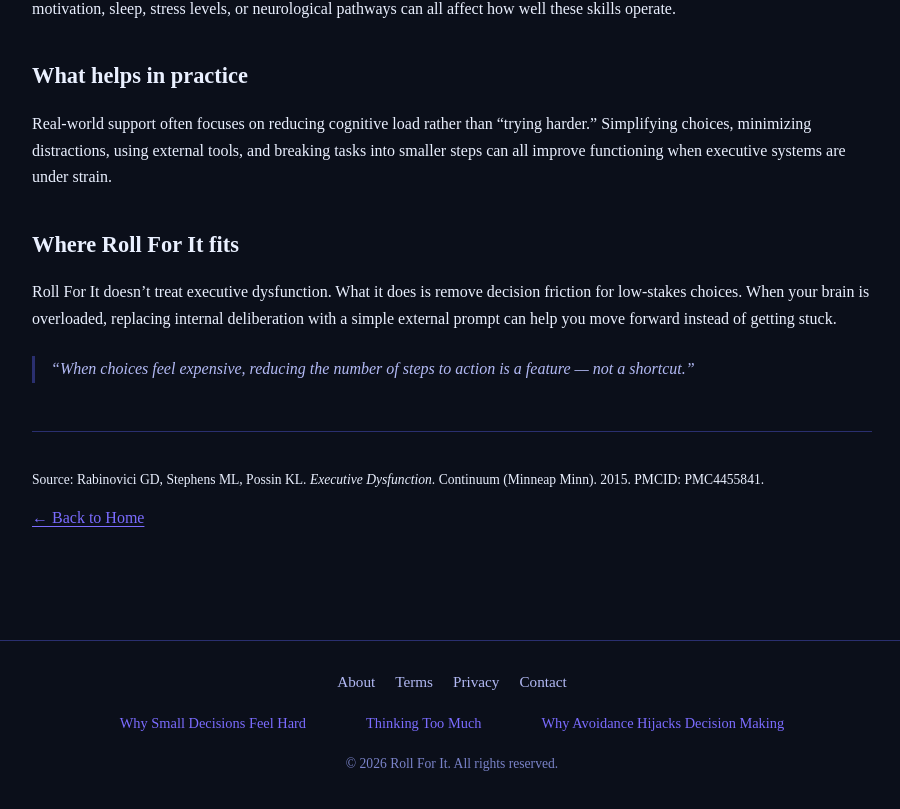
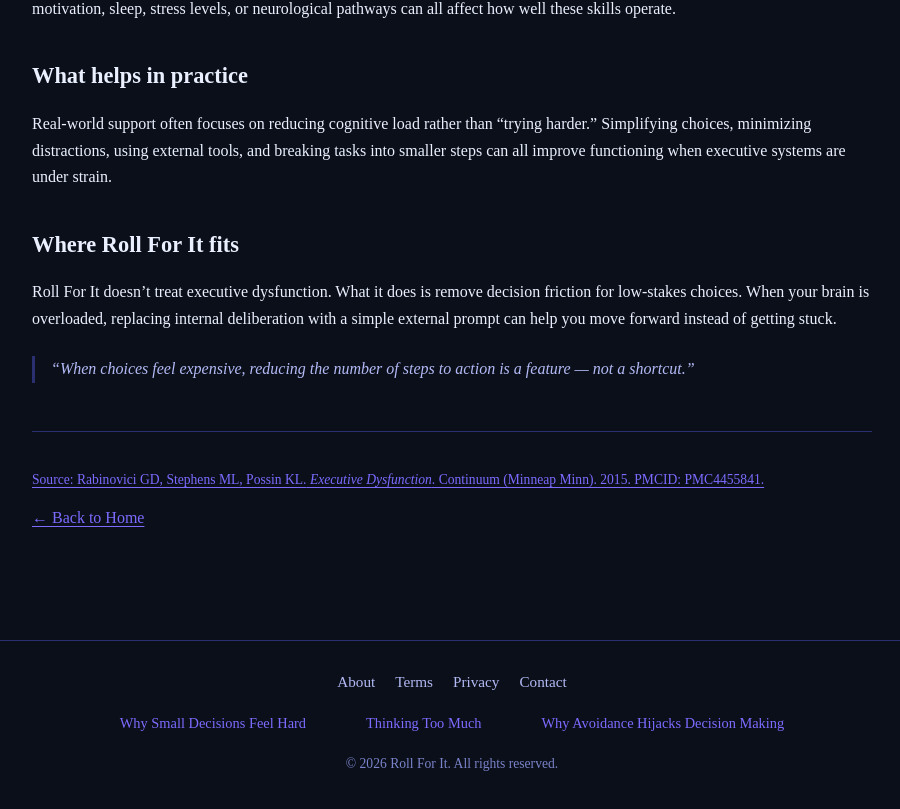
Before and after one commit to bradyjst/RollForIt, a React (Vite) app: page /articles/ExecutiveDysfunctionArticle in a window 1280 px wide. Shown: the part 1650-2459 px from the top of the page, without its empty margins (188-1088 px from the left). Built offline with nearby package versions, Linux system fonts and the light colour scheme.

Commit message:
small change to article again

```diff
--- a/src/Pages/Articles/ExecutiveDysfunctionArticle.tsx
+++ b/src/Pages/Articles/ExecutiveDysfunctionArticle.tsx
@@ -121,9 +121,11 @@
 
 				<footer className="article-footer">
 					<p className="article-source">
-						Source: Rabinovici GD, Stephens ML, Possin KL.{" "}
-						<em>Executive Dysfunction</em>. Continuum (Minneap Minn). 2015.
-						PMCID: PMC4455841.
+						<a href="https://pmc.ncbi.nlm.nih.gov/articles/PMC4455841/">
+							Source: Rabinovici GD, Stephens ML, Possin KL.{" "}
+							<em>Executive Dysfunction</em>. Continuum (Minneap Minn). 2015.
+							PMCID: PMC4455841.
+						</a>
 					</p>
 				</footer>
 				<Link to={"/what-should-i-eat"}>← Back to Home</Link>
```
